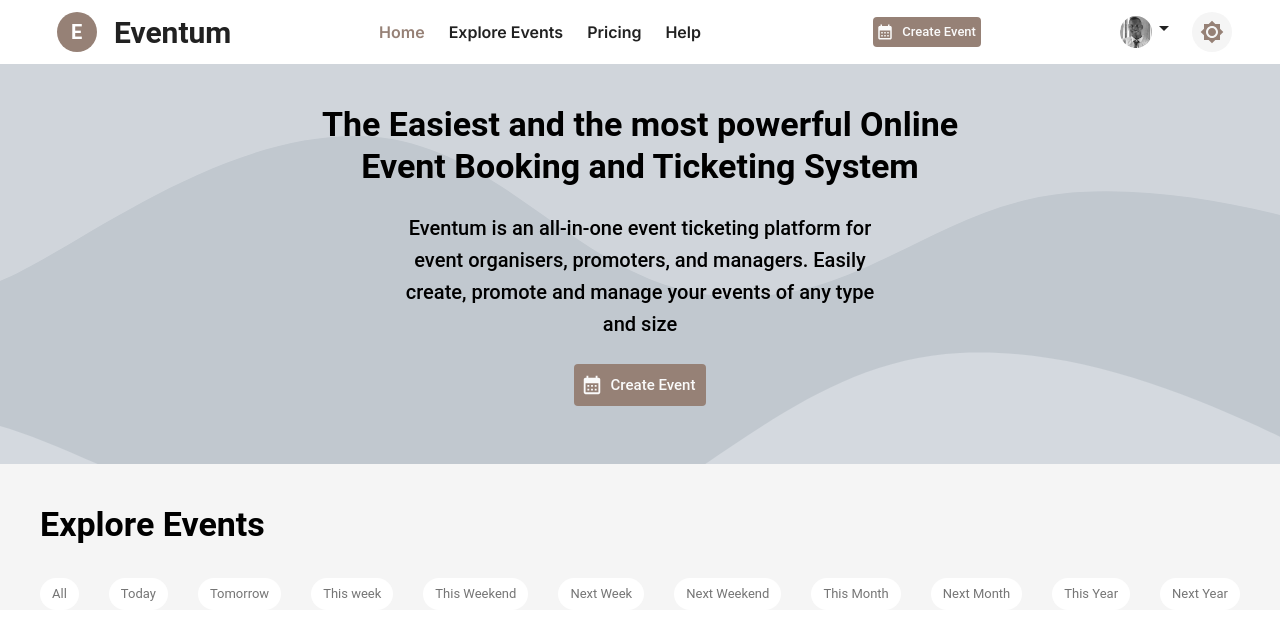
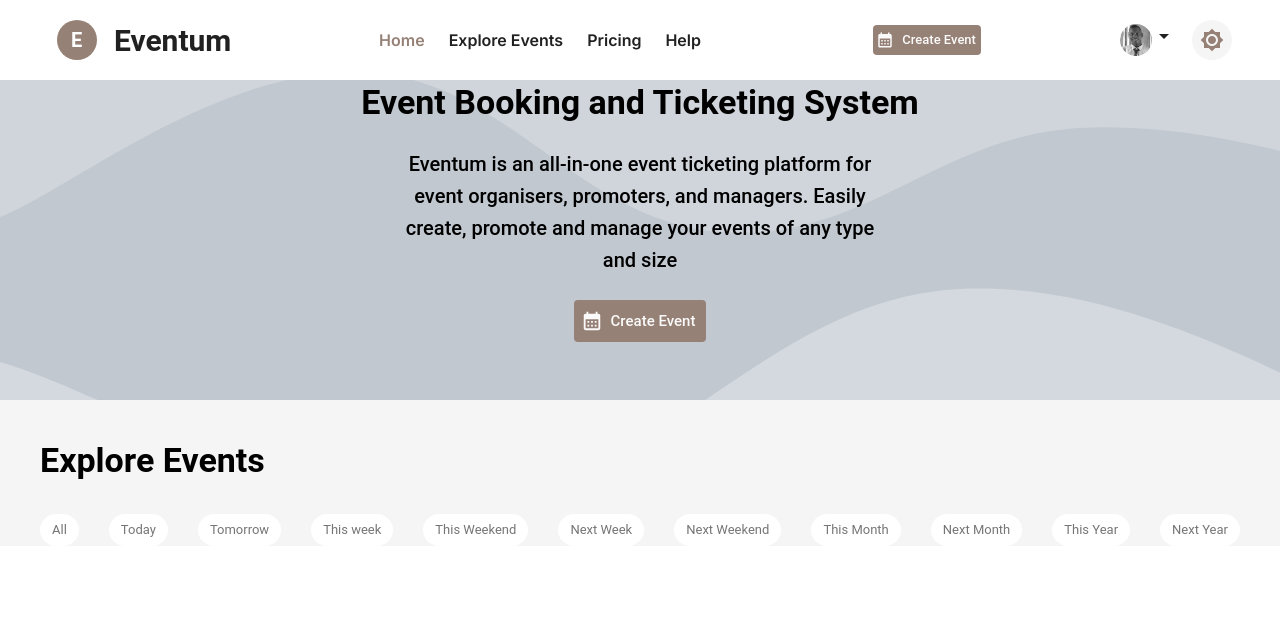
Before and after one commit to Sosaristic/event-handler, a Next.js app: page / in a window 1280 px wide. Shown: the top 640 px of the page. Built offline with nearby package versions, Linux system fonts and the light colour scheme.

Commit message:
feature: added chips and tabs for filter

```diff
--- a/components/NavBar.jsx
+++ b/components/NavBar.jsx
@@ -65,11 +65,11 @@ export default function NavBar() {
       return "active";
     }
   };
-  console.log(pathname);
+
   return (
-    <AppBar position="static" color="custom">
+    <AppBar elevation={0} position="fixed" color="custom">
       <Container maxWidth="xl" sx={{ padding: ".5rem 0" }}>
-        <Toolbar variant="dense" sx={{ display: "flex" }}>
+        <Toolbar  sx={{ display: "flex" }}>
           <Box sx={{ display: { xs: "none", md: "flex" } }}>
             <EventLogo avatarBackgroundColor={"primary.main"} />
           </Box>
```
